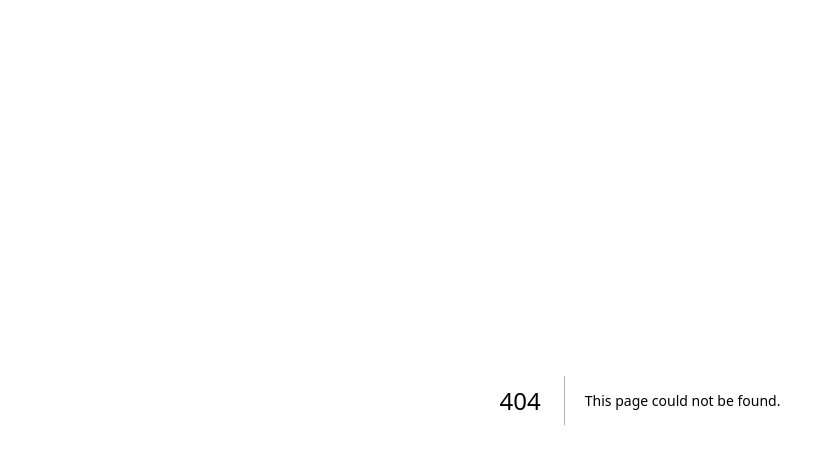
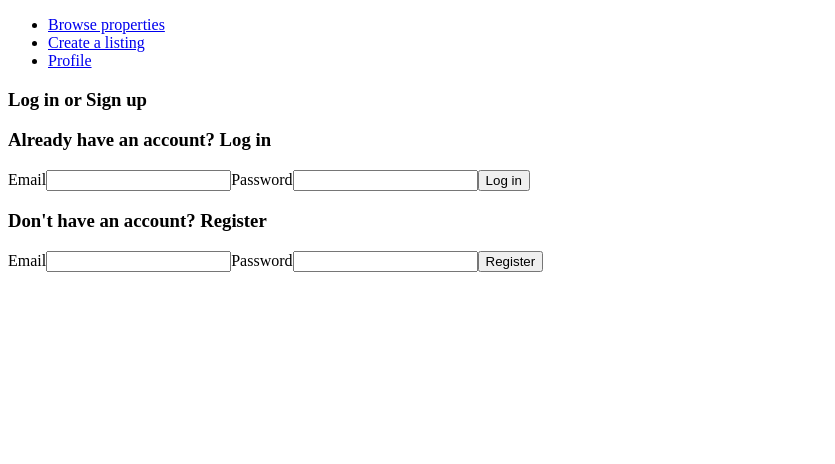
Before and after one commit to djoh826/CouchCrasher, a Next.js app: page /login in a window 1280 px wide. Before the commit this address had no page. Shown: the top 464 px of the page, without its empty margins (0-835 px from the left). Built offline with nearby package versions, Linux system fonts and the light colour scheme.

Commit message:
Added types.ts for ui. Also added login page skeleton

```diff
--- /dev/null
+++ b/app/login/page.tsx
@@ -0,0 +1,153 @@
+"use client";
+import Link from "next/link";
+import { useState } from "react";
+import { useRouter } from "next/navigation";
+
+export default function Login() {
+  const [loginEmail, setLoginEmail] = useState("");
+  const [loginPassword, setLoginPassword] = useState("");
+  const [registerEmail, setRegisterEmail] = useState("");
+  const [registerPassword, setRegisterPassword] = useState("");
+  const [error, setError] = useState("");
+  const router = useRouter();
+
+  const handleLogin = async (e: React.FormEvent) => {
+    e.preventDefault();
+    setError("");
+
+    try {
+      const res = await fetch("/api/auth/login", {
+        method: "POST",
+        headers: { "Content-Type": "application/json" },
+        body: JSON.stringify({ email: loginEmail, password: loginPassword }),
+      });
+
+      const data = await res.json();
+
+      if (!res.ok) {
+        setError(data.error || "Login failed");
+        return;
+      }
+
+      // const token = data.token;
+
+      // Redirect to home page after login
+      router.push("/");
+    } catch (err) {
+      console.error(err);
+      setError("Something went wrong");
+    }
+  };
+
+  const handleRegister = async (e: React.FormEvent) => {
+    e.preventDefault();
+    setError("");
+
+    try {
+      const res = await fetch("/api/auth/register", {
+        method: "POST",
+        headers: { "Content-Type": "application/json" },
+        body: JSON.stringify({
+          email: registerEmail,
+          password: registerPassword,
+        }),
+      });
+
+      const data = await res.json();
+
+      if (!res.ok) {
+        setError(data.error || "Login failed");
+        return;
+      }
+
+      // const token = data.token;
+
+      // Redirect to home page after login
+      router.push("/");
+    } catch (err) {
+      console.error(err);
+      setError("Something went wrong");
+    }
+  };
+
+  return (
+    <div className="layout">
+      <header className="site-header">
+        <nav className="primary-nav" aria-label="Primary navigation">
+          <ul className="nav-list">
+            <li>
+              <Link href="/browse">Browse properties</Link>
+            </li>
+            <li>
+              <Link href="/host">Create a listing</Link>
+            </li>
+            <li>
+              <Link href="/profile">Profile</Link>
+            </li>
+          </ul>
+        </nav>
+      </header>
+      <main>
+        <div className="background">
+          <section className="login-bubble">
+            <div className="title">
+              <h3>Log in or Sign up</h3>
+            </div>
+            <div className="flexbox">
+              <div className="login">
+                <h3>Already have an account? Log in</h3>
+                <form className="login" onSubmit={handleLogin}>
+                  <label className="email-label">
+                    Email
+                    <input
+                      type="text"
+                      value={loginEmail}
+                      onChange={(e) => setLoginEmail(e.target.value)}
+                      className="email-input"
+                    ></input>
+                  </label>
+                  <label className="password-label">
+                    Password
+                    <input
+                      type="password"
+                      value={loginPassword}
+                      onChange={(e) => setLoginPassword(e.target.value)}
+                      className="password-input"
+                    ></input>
+                  </label>
+                  <button type="submit">Log in</button>
+                </form>
+              </div>
+              <div className="register">
+                <h3>Don&apos;t have an account? Register</h3>
+                <form className="register" onSubmit={handleRegister}>
+                  <label className="email-label">
+                    Email
+                    <input
+                      type="text"
+                      value={registerEmail}
+                      onChange={(e) => setRegisterEmail(e.target.value)}
+                      className="email-input"
+                    ></input>
+                  </label>
+                  <label className="password-label">
+                    Password
+                    <input
+                      type="password"
+                      value={registerPassword}
+                      onChange={(e) => setRegisterPassword(e.target.value)}
+                      className="password-input"
+                    ></input>
+                  </label>
+
+                  <button type="submit">Register</button>
+                </form>
+              </div>
+            </div>
+            {error && <p style={{ color: "red" }}>{error}</p>}
+          </section>
+        </div>
+      </main>
+    </div>
+  );
+}
--- a/app/page.tsx
+++ b/app/page.tsx
@@ -1,6 +1,25 @@
+"use client";
+
+import { useState } from "react";
 import Link from "next/link";
+import { getProperties } from "@/lib/apiEndpoints";
+import { Property } from "@/types";
+// import { PropertyCard } from "@/components/PropertyCard";
 
 export default function Home() {
+  const [location, setLocation] = useState("");
+  const [properties, setProperties] = useState<Property[]>([]);
+
+  const handleSearch = async (e: React.FormEvent) => {
+    e.preventDefault();
+    try {
+      const results = await getProperties(); // optionally filter by location
+      setProperties(results);
+    } catch (err) {
+      console.error(err);
+    }
+  };
+
   return (
     <div className="layout">
       <header className="site-header">
@@ -28,23 +47,26 @@ export default function Home() {
         </section>
 
         <section className="search-box" aria-label="Search stays">
-          <form className="search-form">
+          <form className="search-form" onSubmit={handleSearch}>
             <div className="input-group">
               <label htmlFor="location">Where do you want to stay?</label>
-              <input id="location" type="text" />
+              <input
+                id="location"
+                type="text"
+                value={location}
+                onChange={(e) => setLocation(e.target.value)}
+              />
             </div>
 
-            <div className="input-group">
-              <label htmlFor="dates">When do you want to stay?</label>
-              <input id="dates" type="text" />
-            </div>
-
-            <div className="input-group">
-              <label htmlFor="guests">How many guests?</label>
-              <input id="guests" type="number" min={1} />
-            </div>
+            <button type="submit">Search</button>
           </form>
         </section>
+
+        {/* <section className="search-results">
+          {properties.map((p) => (
+            <PropertyCard key={p.pid} property={p} />
+          ))}
+        </section> */}
 
         <section className="host-cta">
           <h2>Interested in hosting?</h2>
--- /dev/null
+++ b/lib/api.ts
@@ -0,0 +1,20 @@
+export async function apiFetch<T>(
+  path: string,
+  options: RequestInit = {},
+): Promise<T> {
+  const res = await fetch(path, {
+    ...options,
+    credentials: "include",
+    headers: {
+      "Content-Type": "application/json",
+      ...(options.headers || {}),
+    },
+  });
+
+  if (!res.ok) {
+    const msg = await res.text();
+    throw new Error(`API Error: ${res.status} - ${msg}`);
+  }
+
+  return res.json();
+}
--- /dev/null
+++ b/lib/apiEndpoints.ts
@@ -0,0 +1,12 @@
+import { apiFetch } from "./api";
+import { Property } from "@/types";
+
+export const getProperties = () => apiFetch<Property[]>("/api/properties");
+export const getPropertyById = (id: number) =>
+  apiFetch<Property>(`/api/properties/${id}`);
+export const createBooking = (data: {
+  propertyId: number;
+  start: string;
+  end: string;
+  guests: number;
+}) => apiFetch("/api/bookings", { method: "POST", body: JSON.stringify(data) });
--- /dev/null
+++ b/types.ts
@@ -0,0 +1,150 @@
+export interface User {
+  uid: number;
+  name: string;
+  email: string;
+  dob: string; // ISO date
+  pictureurl?: string;
+  address?: string;
+  phone: string;
+  emname?: string;
+  emrel?: string;
+  ememail?: string;
+  isadmin?: boolean;
+}
+
+export interface Guest {
+  uid: number;
+  numguestratings?: number;
+  avgguestratings?: number;
+  creditcardno?: number;
+  booking?: Booking[];
+  guestpastbookings?: GuestPastBooking[];
+  propertyreview?: PropertyReview[];
+}
+
+export interface Host {
+  uid: number;
+  numhostratings?: number;
+  avghostratings?: number;
+  avgpropertyrating?: number;
+  bankaccountno?: number;
+  property?: Property[];
+}
+
+export interface BankAccount {
+  accountno: number;
+  type?: string;
+  host?: Host;
+}
+
+export interface CreditCard {
+  cardno: number;
+  csv: number;
+  expiration: string; // ISO date
+  name: string;
+  address?: string;
+  guest?: Guest[];
+}
+
+export interface Property {
+  pid: number;
+  name: string;
+  hostuid: number;
+  maxguests: number;
+  numbedrooms: number;
+  numbathrooms: number;
+  description: string;
+  cancelperiod: string;
+  refundrate: number;
+  numratings: number;
+  avgratings: number;
+  nightlyfee: number;
+  cleaningfee: number;
+  servicefee: number;
+  street: string;
+  city: string;
+  state: string;
+  zipcode: string;
+  country: string;
+  latitude: number;
+  longitude: number;
+  propertyphotos?: PropertyPhoto[];
+  propertycategories?: PropertyCategory[];
+  propertyreview?: PropertyReview[];
+  propertytimeslots?: PropertyTimeSlot[];
+}
+
+export interface PropertyPhoto {
+  photoid: number;
+  propertyid: number;
+  photourl: string;
+}
+
+export interface Category {
+  categoryid: number;
+  name: string;
+}
+
+export interface PropertyCategory {
+  propertyid: number;
+  categoryid: number;
+  category?: Category;
+}
+
+export interface Booking {
+  bid: number;
+  guestuid: number;
+  propertyid: number;
+  checkin?: string; // ISO date
+  checkout?: string; // ISO date
+  numguest?: number;
+  totalprice?: number;
+  nightsstayed?: number;
+  promotioncode?: string;
+  tax?: number;
+  cancellationdate?: string;
+  refundedamount?: number;
+}
+
+export interface GuestPastBooking {
+  guestuid: number;
+  bid: number;
+}
+
+export interface Message {
+  mid: number;
+  guestuid: number;
+  hostuid: number;
+  datetime?: string; // ISO date
+  receiver?: string;
+  sender?: string;
+  body?: string;
+}
+
+export interface PropertyReview {
+  prid: number;
+  guestuid: number;
+  propertyid: number;
+  comment?: string;
+  propreviewdate?: string; // ISO date
+  cleanlinessrating?: number;
+  accuracyrating?: number;
+  communicationrating?: number;
+  checkinrating?: number;
+  valuerating?: number;
+  overallrating?: number;
+  propertyreviewphotos?: PropertyReviewPhoto[];
+}
+
+export interface PropertyReviewPhoto {
+  reviewphotoid: number;
+  reviewid: number;
+  photourl: string;
+}
+
+export interface PropertyTimeSlot {
+  slotid: number;
+  propertyid: number;
+  startdate: string; // ISO date
+  enddate: string; // ISO date
+}
```
